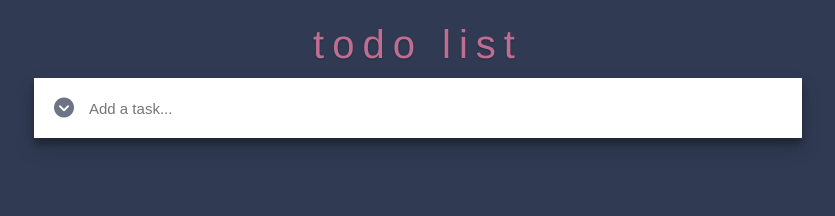
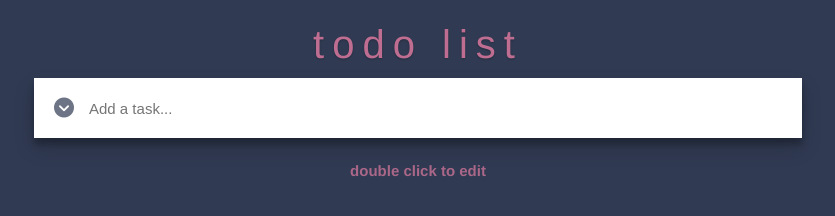
Before and after one commit to OmerGronich/todo-app, a website: page frontend/index.html in a window 1280 px wide. Shown: the whole page, without its empty margins (222-1057 px from the left). Drawn offline with Linux system fonts and the light colour scheme; no server answers.

Commit message:
added tooltip

```diff
--- a/frontend/index.html
+++ b/frontend/index.html
@@ -16,6 +16,7 @@
     </label>
     <ul class="list"></ul>
   </div>
+  <h3 class="tooltip">double click to edit</h3>
 
 
 
--- a/frontend/scss/base/_typography.scss
+++ b/frontend/scss/base/_typography.scss
@@ -4,7 +4,6 @@ body {
 	line-height: 1.7;
 	text-align: center;
 	font-size: 2rem;
-	color: $color-white;
 }
 
 .heading-primary {
@@ -16,3 +15,9 @@ body {
 	margin: 1rem 0 0 0;
 	text-shadow: $shadow-1;
 }
+
+.tooltip {
+	color: rgba($color-primary, 0.6);
+	font-size: 1.5rem;
+	margin-top: 2rem;
+}
```
Also changed, not shown: frontend/dist/css/main.css, 1 other file.
